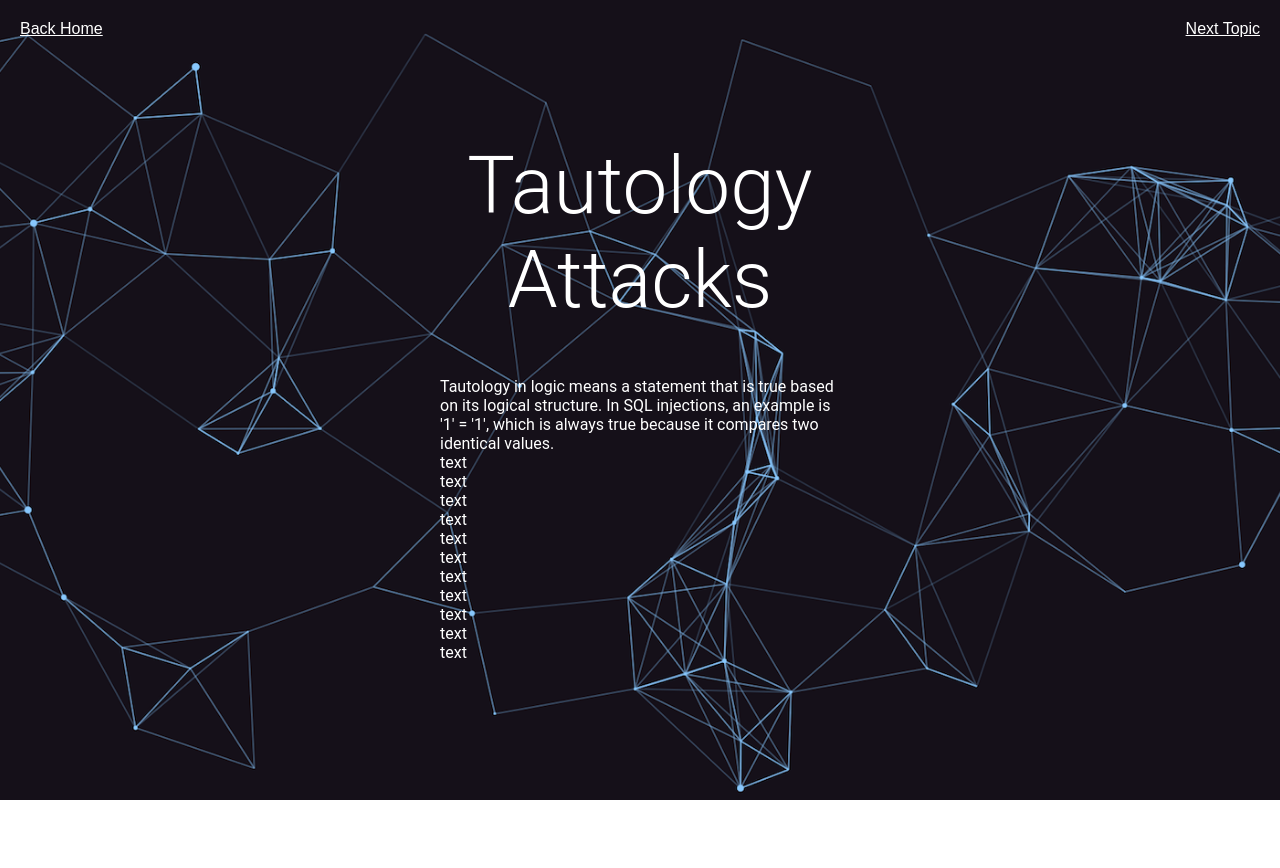
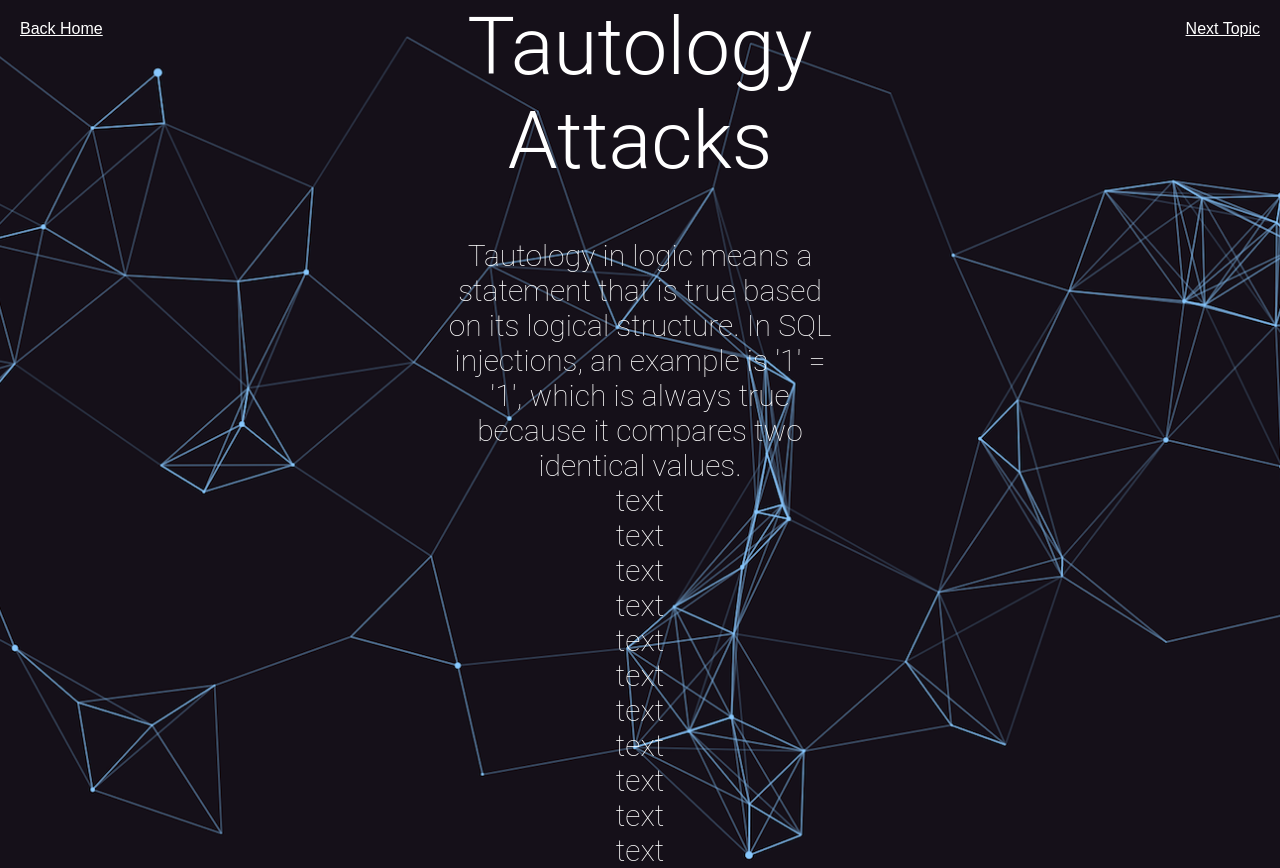
Before and after one commit to Syzygy13/COMP6841SAP, a website: page app/public/learning1.html in a window 1280 px wide. Before the commit the page ends 800 px from the top, so only its background shows below. Drawn offline with Linux system fonts and the light colour scheme.

Commit message:
testing text length

```diff
--- a/app/public/css/learning.css
+++ b/app/public/css/learning.css
@@ -66,4 +66,7 @@ body {
 
 .text {
     position: relative;
+    text-align: center;
+    font-size: 30px;
+    font-weight: 100;
 }
--- a/app/public/learning1.html
+++ b/app/public/learning1.html
@@ -12,7 +12,7 @@
     <div class="study">
         <button class="return-btn">Back home</button>
         <h1 class="heading">Tautology Attacks</h1>
-        <div class="text">Tautology in logic means a statement that is true based on its logical structure. In SQL injections, an example is '1' = '1', which is always true because it compares two identical values.</div>
+        <div class="text">Tautology in logic means a statement that is true based on its logical structure. In SQL injections, an example is '1' = '1', which is always true because it compares two identical values.<br></div>
         <div class="text">text</div>
         <div class="text">text</div>
         <div class="text">text</div>
```
